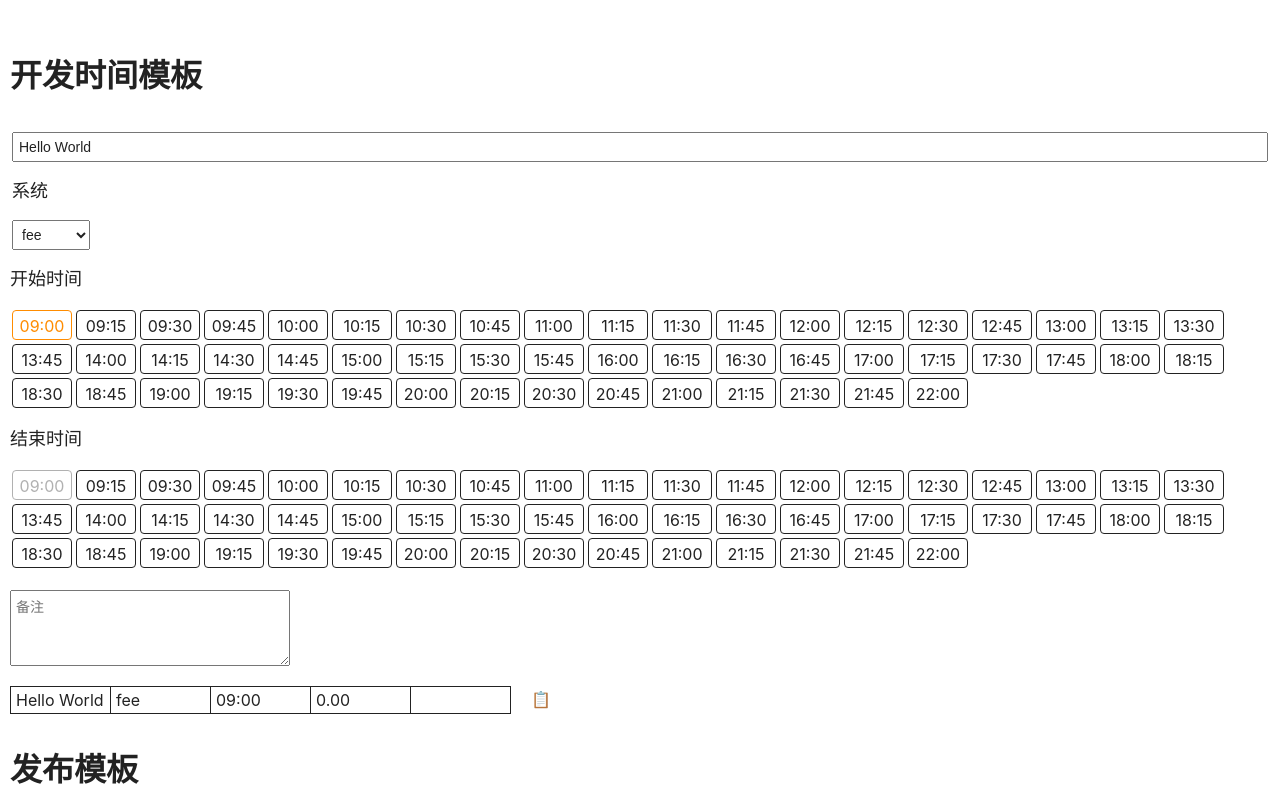
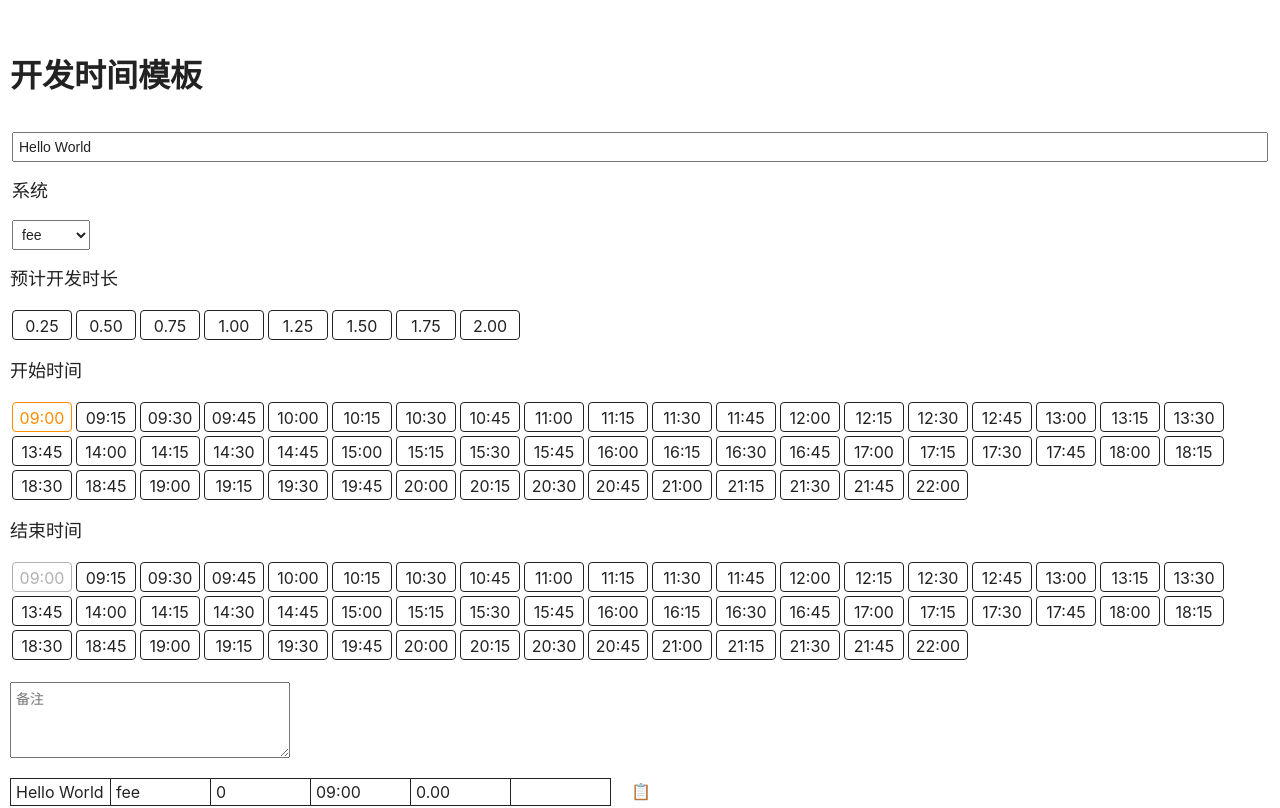
Before and after one commit to zhictory/aries, a React (Create React App) app: page / in a window 1280 px wide. Shown: the top 808 px of the page. Built offline with nearby package versions, Linux system fonts and the light colour scheme.

Commit message:
[feat] update record component

```diff
--- a/src/component/record/index.js
+++ b/src/component/record/index.js
@@ -8,6 +8,7 @@ class Record extends Component {
     this.date = new Date();
     this.state = {
       event: "Hello World",
+      predict: "0",
       start: "09:00",
       end: "09:00",
       developSystem: "fee",
@@ -258,10 +259,33 @@ class Record extends Component {
     this.setState({ appVersion: e.target.value }, this.handlePublish);
   };
 
+  renderPredictTimeBlock = () => {
+    const blocks = [];
+    for (let block = 0.25; block <= 2; block+=0.25) {
+
+      blocks.push(
+        <li
+          key={block.toFixed(2)}
+          className="time-block"
+          onClick={this.handleChoosePredictTime}
+          data-block={block.toFixed(2)}
+        >
+          {block.toFixed(2)}
+        </li>
+      )
+    }
+    return blocks;
+  }
+
+  handleChoosePredictTime = e => {
+    this.setState({ predict: e.target.getAttribute("data-block") })
+  }
+
   render() {
     const {
       event,
       start,
+      predict,
       end,
       developSystem,
       developRemark,
@@ -294,6 +318,10 @@ class Record extends Component {
             </select>
           </div>
         </div>
+        <h6 className="mv20">预计开发时长</h6>
+        <ul className="time-blocks" data-time="predict">
+          {this.renderPredictTimeBlock()}
+        </ul>
         <h6 className="mv20">开始时间</h6>
         <ul className="time-blocks" data-time="start">
           {this.renderTimeBlock(start, "start")}
@@ -310,7 +338,7 @@ class Record extends Component {
             rows="4"
             placeholder="备注"
             onChange={this.handleInputRemark}
-            value={developRemark.replace("<br/>", "\n")}
+            value={developRemark}
           ></textarea>
         </div>
         <table className="app-record__table" id="developContent">
@@ -318,11 +346,12 @@ class Record extends Component {
             <tr>
               <td>{event}</td>
               <td>{developSystem}</td>
+              <td>{predict}</td>
               <td>{start}</td>
               <td>{during}</td>
               <td
                 dangerouslySetInnerHTML={{
-                  __html: developRemark.replace("\n", "<br/>")
+                  __html: developRemark.replace(/[\r\n]/g, "<br/>")
                 }}
               />
             </tr>
```
